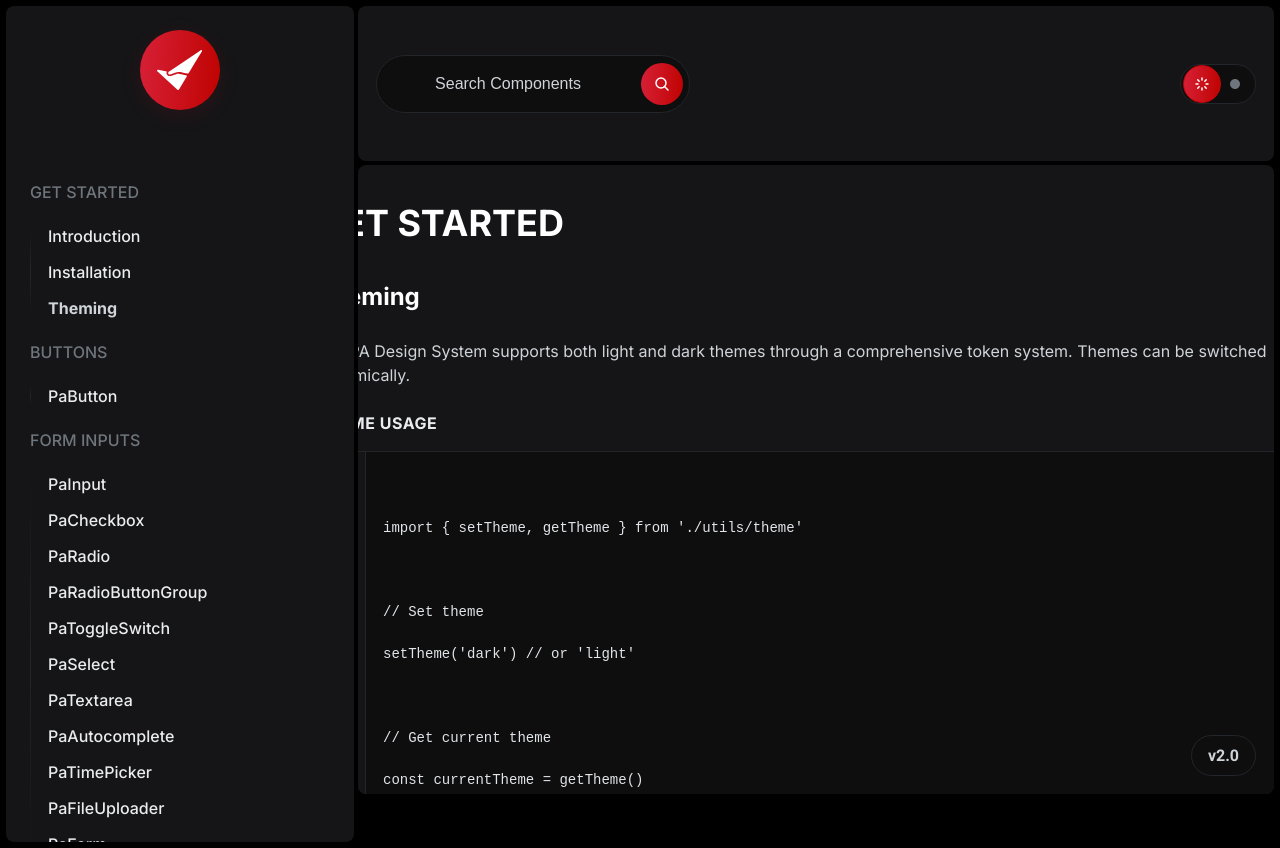
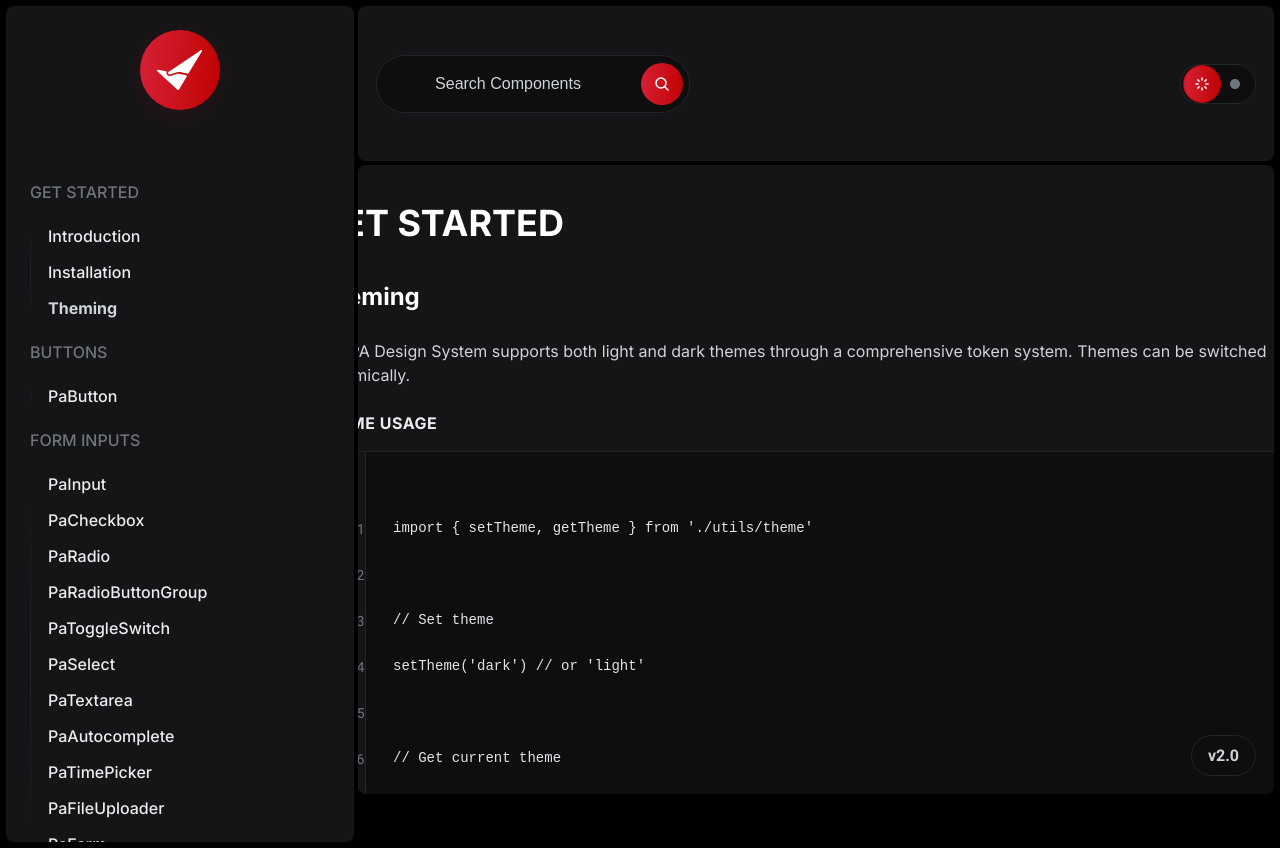
Before and after one commit to muriloscigliano/pa-design-system, a Vue app: page /theming in a window 1280 px wide. Built offline with nearby package versions, Linux system fonts and the light colour scheme; a web font is replaced by a local one.

Commit message:
Add 4px gap between code lines
- Add margin-bottom: 4px to each line element
- Remove margin from last line to prevent extra spacing

```diff
--- a/src/components/CodeBlock/CodeBlock.vue
+++ b/src/components/CodeBlock/CodeBlock.vue
@@ -179,6 +179,11 @@ const handleCopy = async () => {
       padding-left: 76px;
       min-height: 1.5em;
       white-space: pre;
+      margin-bottom: 4px;
+
+      &:last-child {
+        margin-bottom: 0;
+      }
     }
 
     :deep(.line-number) {
@@ -232,14 +237,6 @@ const handleCopy = async () => {
   }
 }
 
-#code {
-  background: transparent !important;
-  display: flex;
-  flex-direction: column;
-  margin-left: -10px;
-  gap: 4px;
-}
-
 .copy-code-button {
   position: absolute;
   top: var(--pa-spacing-12, 12px);
--- a/src/tokens/index.css
+++ b/src/tokens/index.css
@@ -1,6 +1,6 @@
 /**
  * Do not edit directly
- * Generated on Thu, 13 Nov 2025 01:45:54 GMT
+ * Generated on Thu, 13 Nov 2025 01:46:50 GMT
  */
 
 :root {
@@ -204,7 +204,7 @@
 
 /**
  * Do not edit directly
- * Generated on Thu, 13 Nov 2025 01:45:54 GMT
+ * Generated on Thu, 13 Nov 2025 01:46:50 GMT
  */
 
 :root {
@@ -1286,7 +1286,7 @@
 
 /**
  * Do not edit directly
- * Generated on Thu, 13 Nov 2025 01:45:54 GMT
+ * Generated on Thu, 13 Nov 2025 01:46:50 GMT
  */
 
 [data-theme="dark"] {
```
